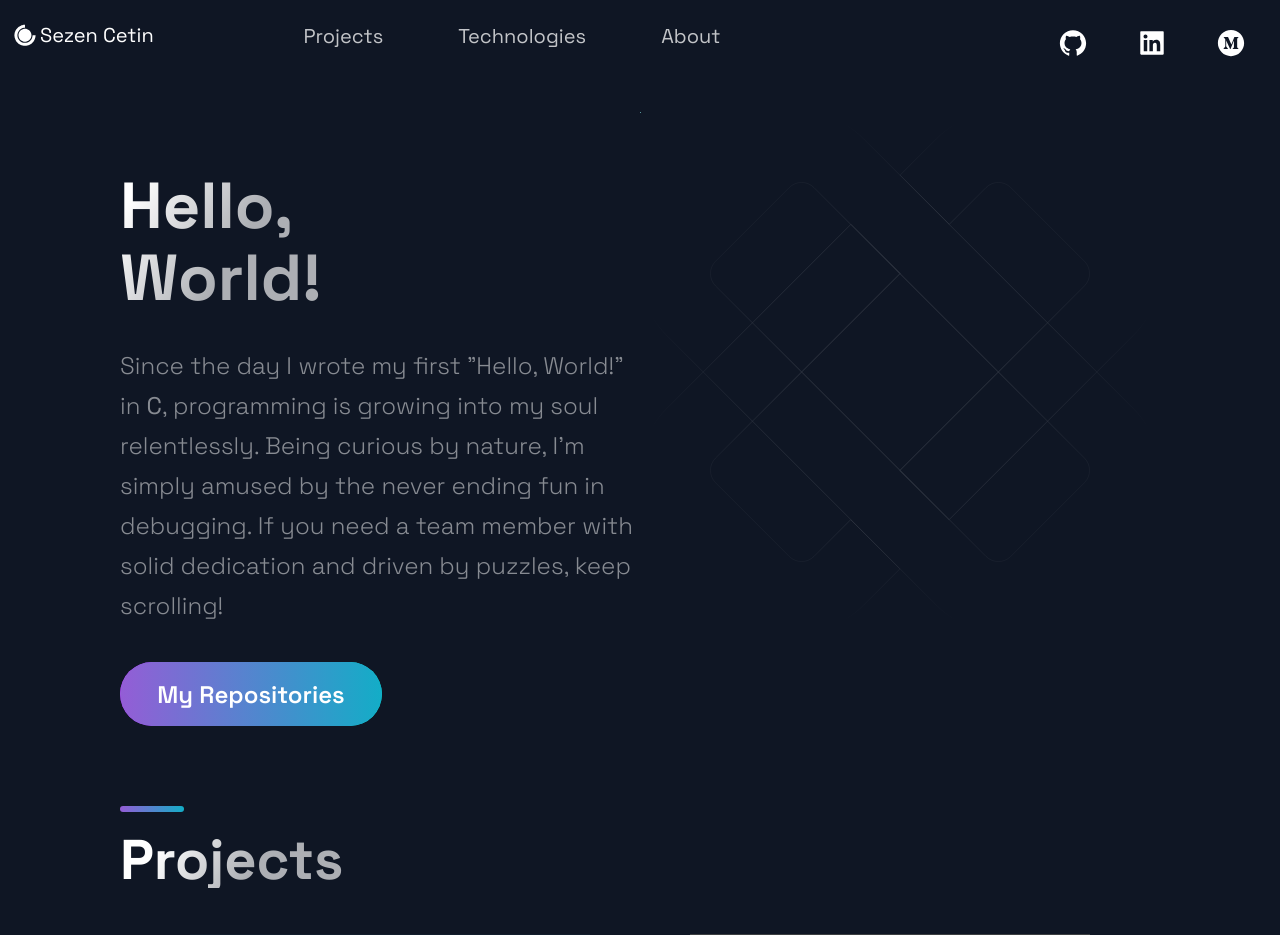
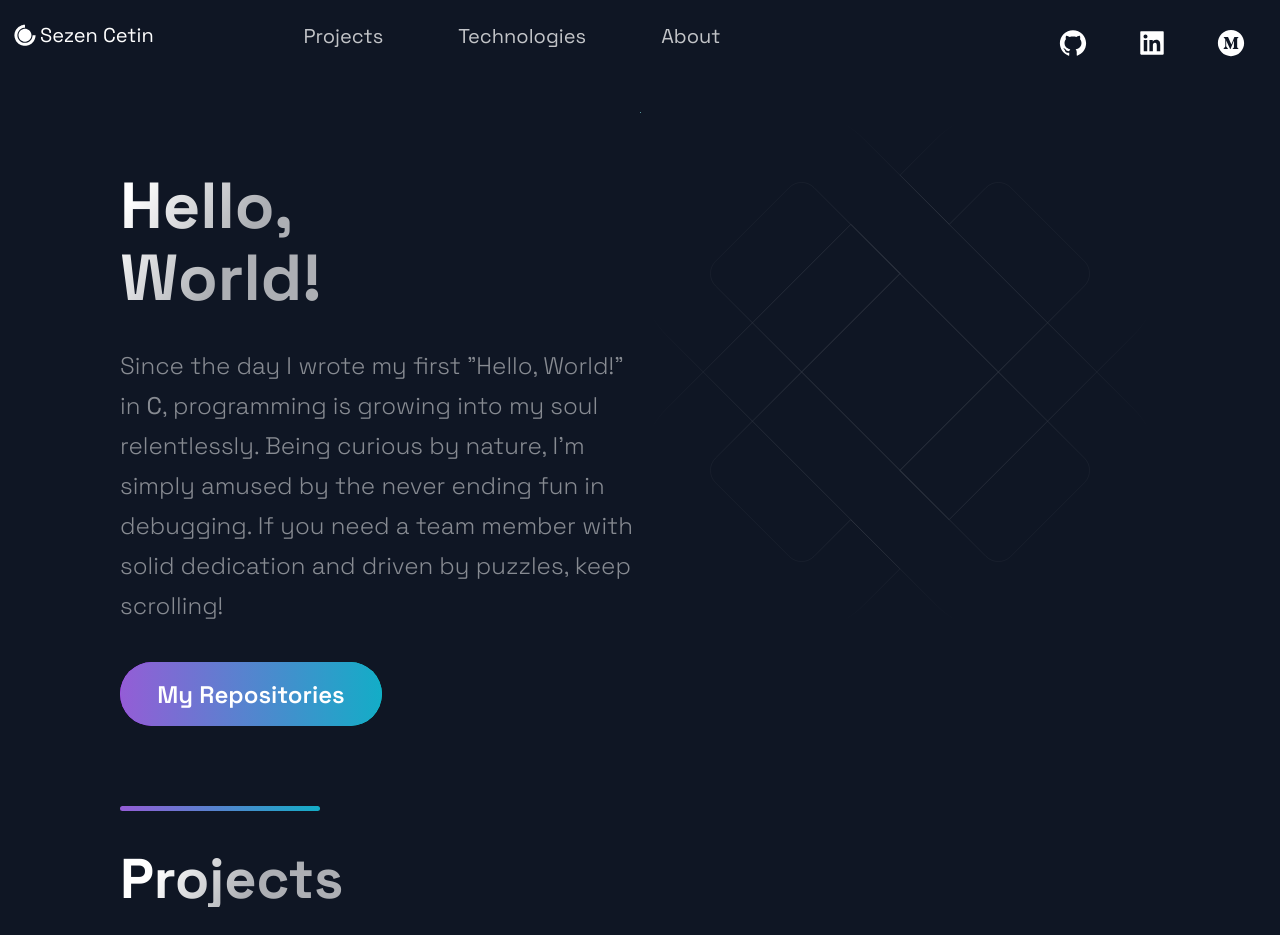
Before and after one commit to Cetins/portolio-nextjs, a Next.js app: page / in a window 1280 px wide. Shown: the top 935 px of the page. Built offline with nearby package versions, Linux system fonts and the light colour scheme.

Commit message:
divider px changed into rem, margins increased

```diff
--- a/src/styles/GlobalComponents/index.js
+++ b/src/styles/GlobalComponents/index.js
@@ -78,8 +78,8 @@ export const SectionText = styled.p`
 
 export const SectionDivider = styled.div`
 
-  width: 64px;
-  height: 6px;
+  width: 20rem;
+  height: .5rem;
   border-radius: 10px;
   background-color: #fff;
   background: ${(props) => props.colorAlt ?
@@ -87,7 +87,7 @@ export const SectionDivider = styled.div`
     'linear-gradient(270deg, #13ADC7 0%, #945DD6 100%)'};
 
     margin: ${(props) => props.divider ? "4rem 0" : "" };
-    margin-bottom: 2rem;
+    margin-bottom: 4rem;
 
   @media ${(props) => props.theme.breakpoints.md} {
     width: 48px;
```
